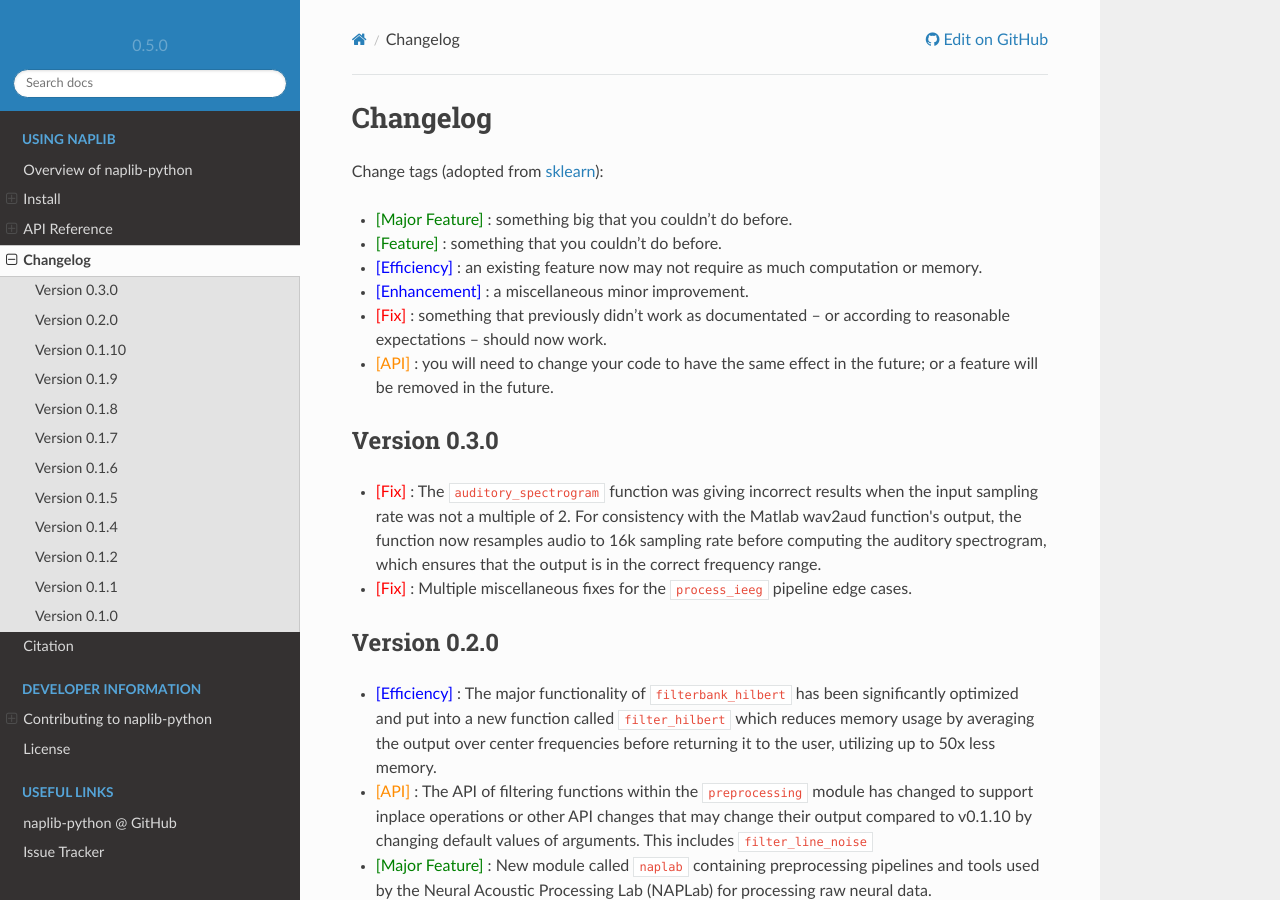
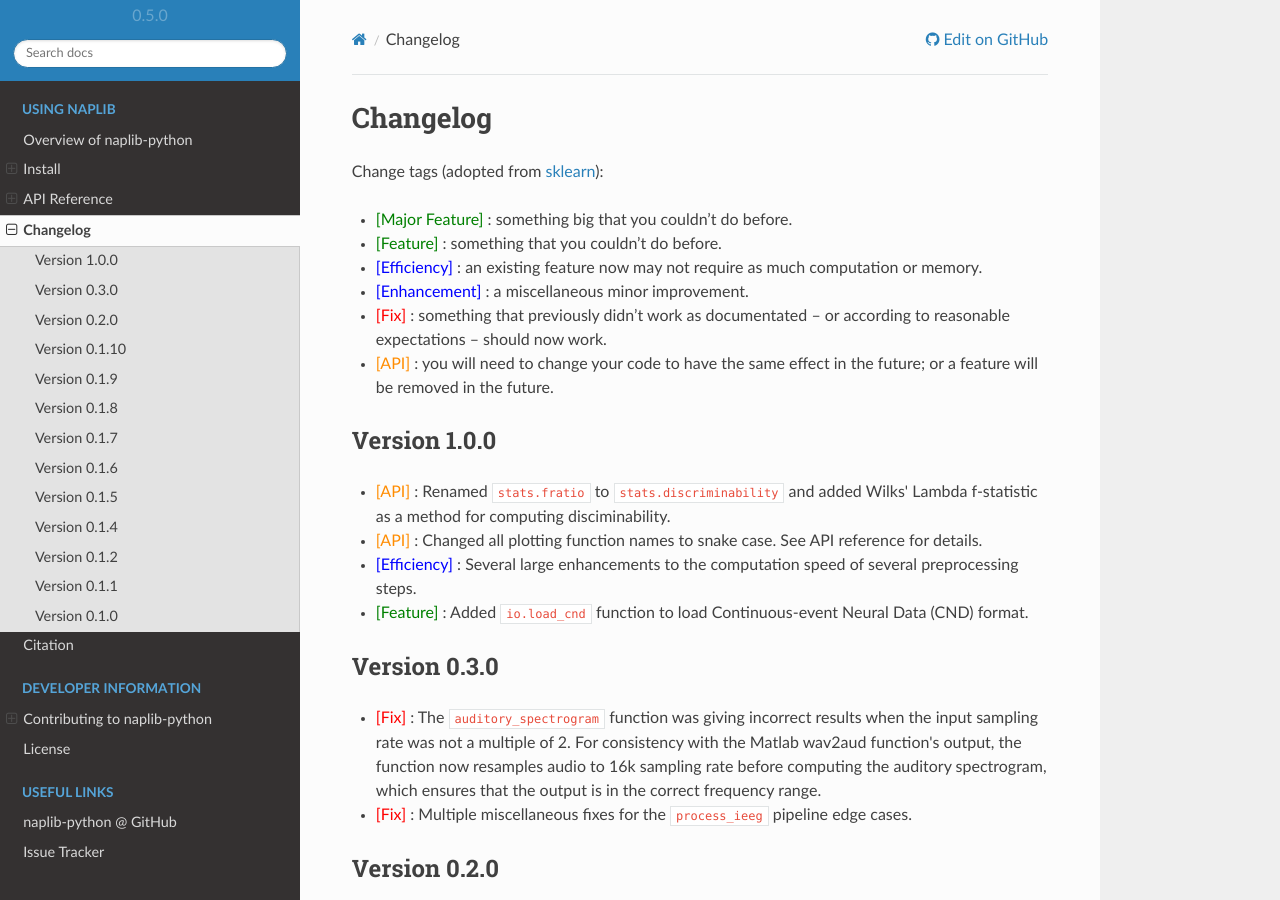
Before and after one commit to naplab/naplib-python, a Sphinx documentation site: the page built from docs/changelog.rst, in a window 1280 px wide and 900 px high. Built offline with Sphinx 7.4.7 and the Read the Docs theme 2.0.0, drawn with Linux system fonts in a browser that asks for light colours; pages that are not in the unit, such as notebooks, are missing from menus; the version number is read from the project's files by our own code.

Commit message:
changelog

```diff
--- a/docs/changelog.rst
+++ b/docs/changelog.rst
@@ -28,6 +28,12 @@
 
 - |API| : you will need to change your code to have the same effect in the future; or a feature will be removed in the future.
 
+Version 1.0.0
+-------------
+- |API| : Renamed ``stats.fratio`` to ``stats.discriminability`` and added Wilks' Lambda f-statistic as a method for computing disciminability.
+- |API| : Changed all plotting function names to snake case. See API reference for details.
+- |Efficiency| : Several large enhancements to the computation speed of several preprocessing steps.
+- |Feature| : Added ``io.load_cnd`` function to load Continuous-event Neural Data (CND) format.
 
 Version 0.3.0
 -------------
```
